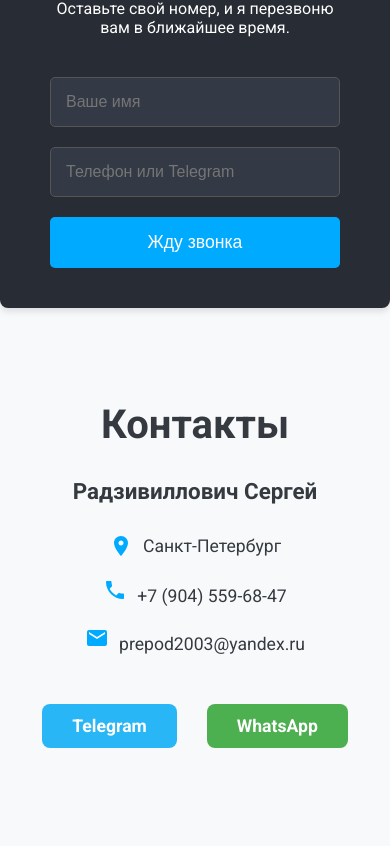
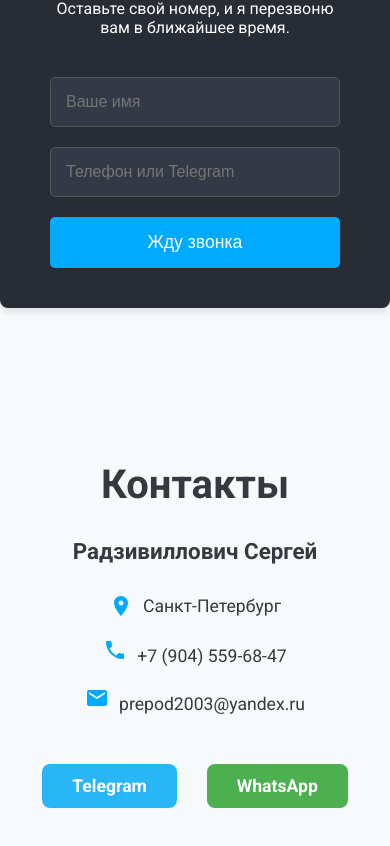
Before and after one commit to prepod2003/1c-expert-landing, a React (Create React App) app: page / in a window 390 px wide. Shown: the part 5967-6813 px from the top of the page. Built offline with nearby package versions, Linux system fonts and the light colour scheme.

Commit message:
fix: Use padding to fix anchor scroll on mobile

```diff
--- a/src/components/Footer.css
+++ b/src/components/Footer.css
@@ -1,6 +1,6 @@
 .footer {
-  padding: 20px 0; /* Уменьшаем отступ */
-  scroll-margin-top: 70px;
+  padding: 80px 0 40px; /* Увеличиваем верхний padding, оставляем нижний */
+  /* scroll-margin-top убираем, он не работает надежно */
   text-align: center;
   background-color: #f8f9fa;
 }
```
